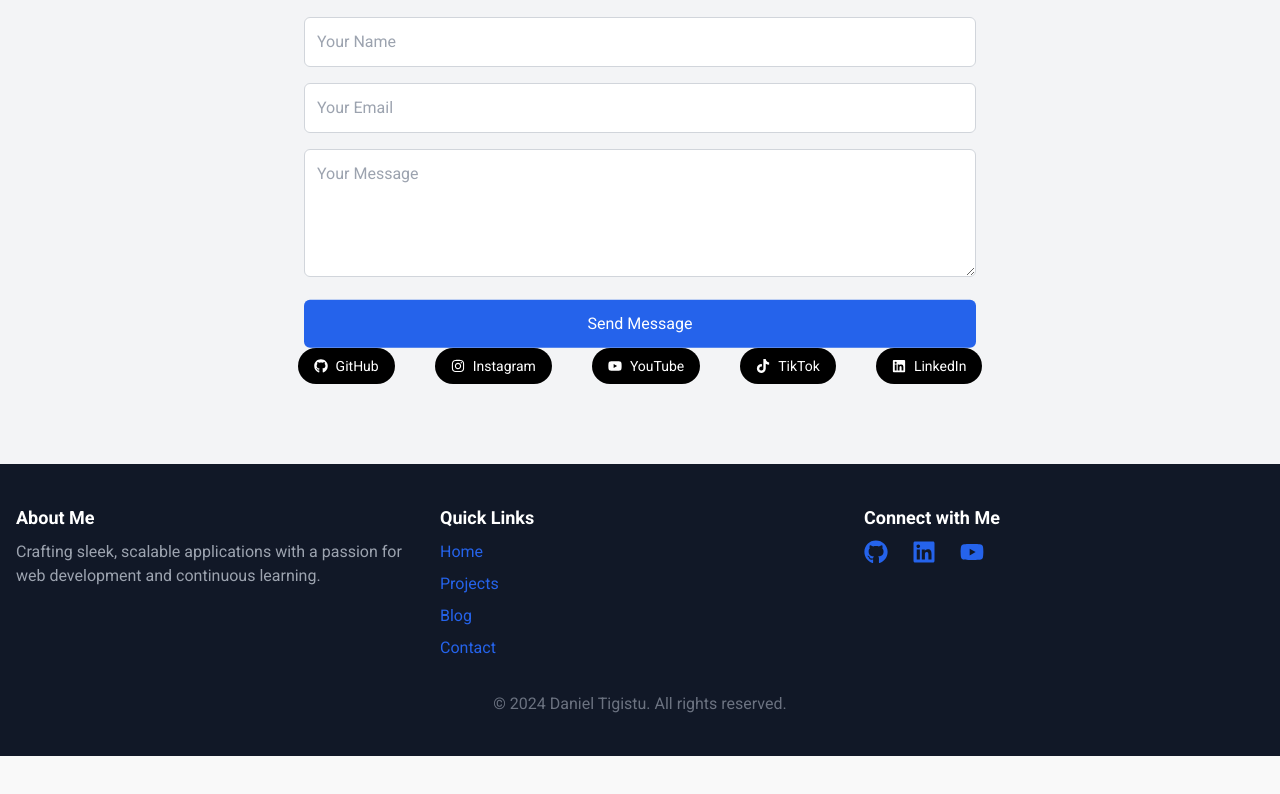
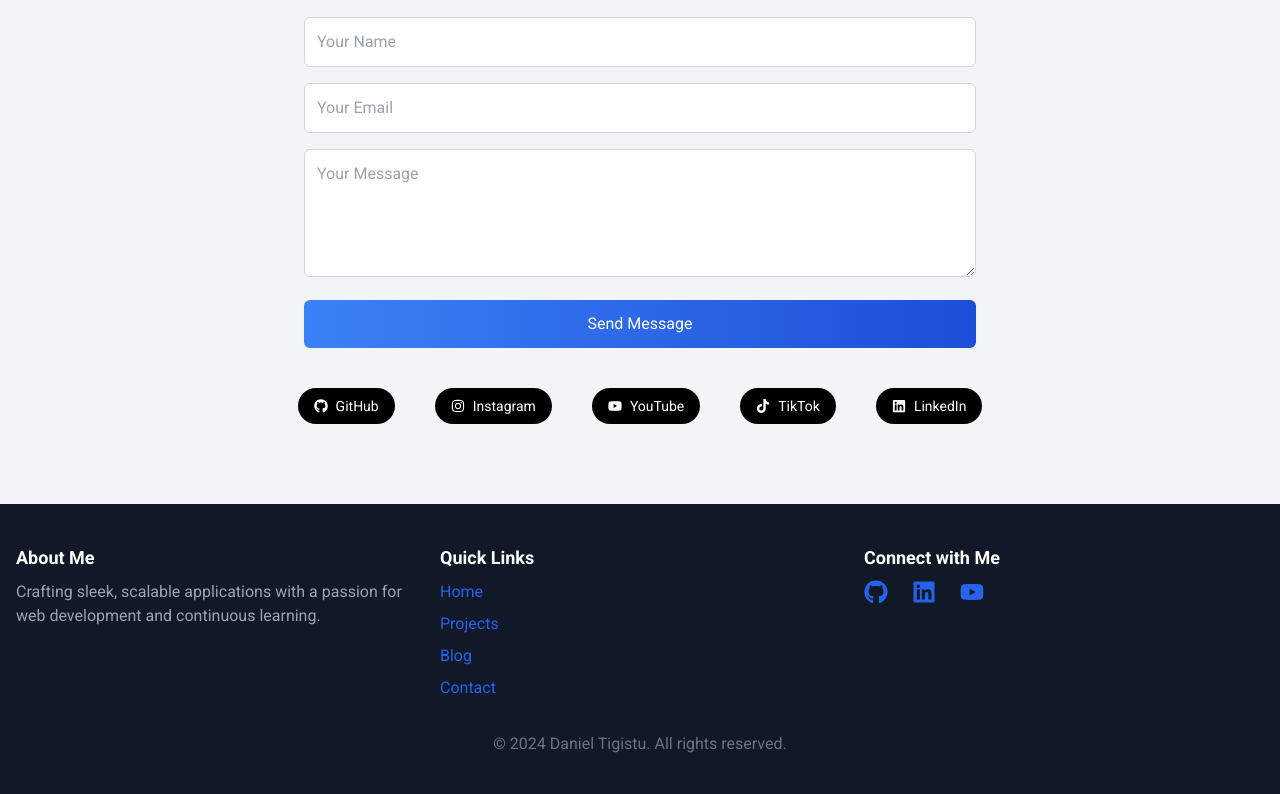
Before and after one commit to codewithdann0/my-portfolio, a Next.js app: page / in a window 1280 px wide. Shown: the part 4050-4844 px from the top of the page. Before the commit the page ends 4806 px from the top, so only its background shows below. Built offline with nearby package versions, Linux system fonts and the light colour scheme.

Commit message:
Resume add

```diff
--- a/app/components/Contact.tsx
+++ b/app/components/Contact.tsx
@@ -1,9 +1,6 @@
 "use client";
 import { useState } from "react";
-import { motion } from "framer-motion";
-import Typewriter from "typewriter-effect";
 import {
-  FaLaptopCode,
   FaGithub,
   FaInstagram,
   FaTiktok,
@@ -11,6 +8,7 @@ import {
   FaYoutube,
 } from "react-icons/fa";
 import Link from "next/link";
+
 export default function Contact() {
   const [name, setName] = useState("");
   const [email, setEmail] = useState("");
@@ -62,7 +60,6 @@ export default function Contact() {
 
   return (
     <section id="contact" className="py-20 bg-gray-100 dark:bg-gray-900">
-
       <div className="max-w-2xl mx-auto text-center">
         <h2 className="text-3xl font-bold text-gray-800 dark:text-white mb-6">
           Contact Me
@@ -71,7 +68,7 @@ export default function Contact() {
           I'd love to hear from you! Please fill out the form below.
         </p>
         <form onSubmit={handleSubmit} className="space-y-4">
-          <motion.input
+          <input
             type="text"
             placeholder="Your Name"
             value={name}
@@ -79,9 +76,8 @@ export default function Contact() {
             required
             className="w-full p-3 border border-gray-300 rounded-md dark:bg-gray-800 dark:border-gray-700 dark:text-white focus:outline-none focus:ring-2 focus:ring-blue-500"
             aria-label="Your Name"
-            whileFocus={{ scale: 1.02 }}
           />
-          <motion.input
+          <input
             type="email"
             placeholder="Your Email"
             value={email}
@@ -89,33 +85,29 @@ export default function Contact() {
             required
             className="w-full p-3 border border-gray-300 rounded-md dark:bg-gray-800 dark:border-gray-700 dark:text-white focus:outline-none focus:ring-2 focus:ring-blue-500"
             aria-label="Your Email"
-            whileFocus={{ scale: 1.02 }}
           />
-          <motion.textarea
+          <textarea
             placeholder="Your Message"
             value={message}
             onChange={(e) => setMessage(e.target.value)}
             required
             className="w-full p-3 border border-gray-300 rounded-md h-32 dark:bg-gray-800 dark:border-gray-700 dark:text-white focus:outline-none focus:ring-2 focus:ring-blue-500"
             aria-label="Your Message"
-            whileFocus={{ scale: 1.02 }}
           />
           {/* Error message */}
           {error && <p className="text-red-500">{error}</p>}
           {/* Success message */}
           {success && <p className="text-green-500">{success}</p>}
-          <motion.button
+          <button
             type="submit"
-            className={`w-full p-3 bg-blue-600 text-white rounded-md ${loading ? 'opacity-50 cursor-not-allowed' : 'hover:bg-blue-700'}`}
+            className={`w-full p-3 bg-gradient-to-r from-blue-500 to-blue-700 text-white rounded-md transition-all duration-300 ${loading ? 'opacity-50 cursor-not-allowed' : ''}`}
             disabled={loading}
-            whileHover={{ scale: 1.05 }}
-            animate={{ y: [0, -5, 0], transition: { duration: 0.5, repeat: Infinity, repeatType: "reverse" }}}
           >
             {loading ? 'Sending...' : 'Send Message'}
-          </motion.button>
+          </button>
         </form>
       </div>
-      <div className="flex gap-10 justify-center">
+      <div className="flex gap-10 justify-center mt-10">
           {[
             { name: "GitHub", url: "https://github.com", icon: <FaGithub /> },
             { name: "Instagram", url: "https://instagram.com", icon: <FaInstagram /> },
@@ -134,6 +126,7 @@ export default function Contact() {
             </Link>
           ))}
         </div>
+
     </section>
   );
 }
```
Also changed, not shown: 2 other files (tests, documents, lock files or other folders).
